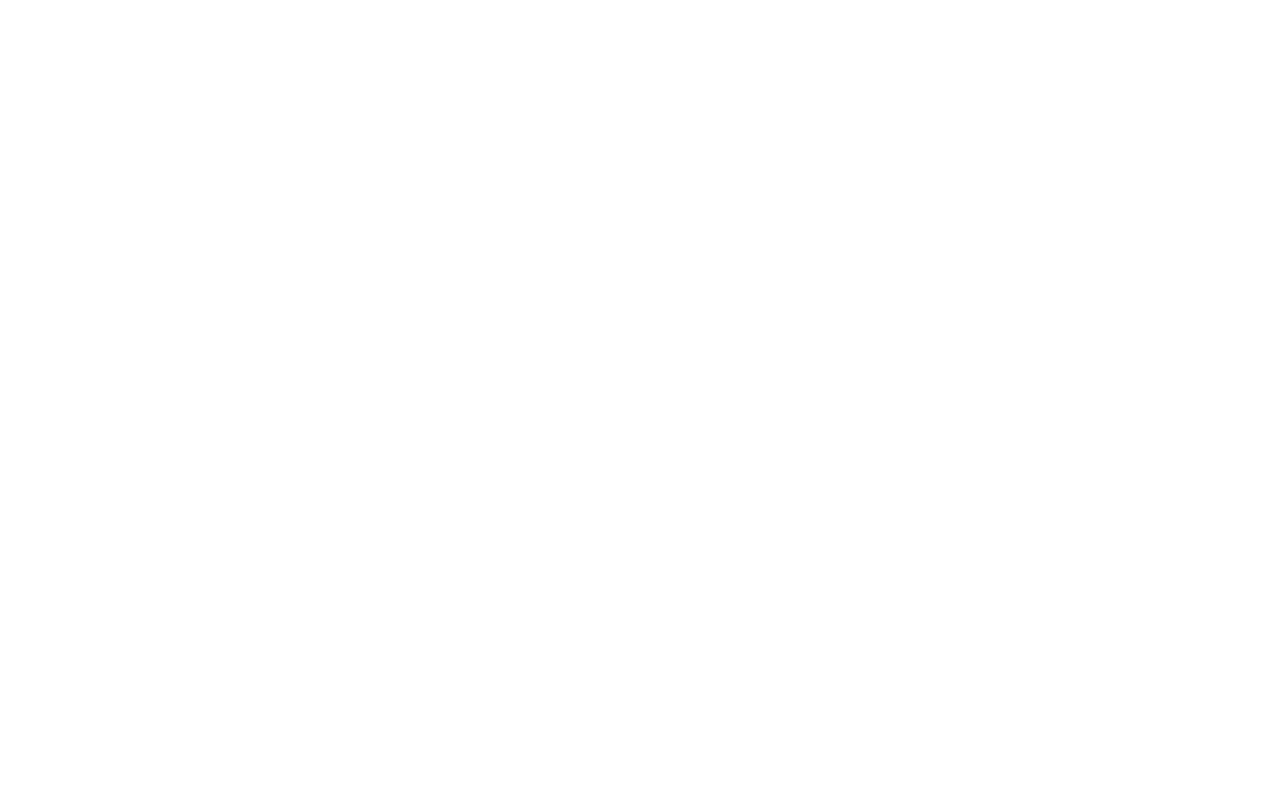
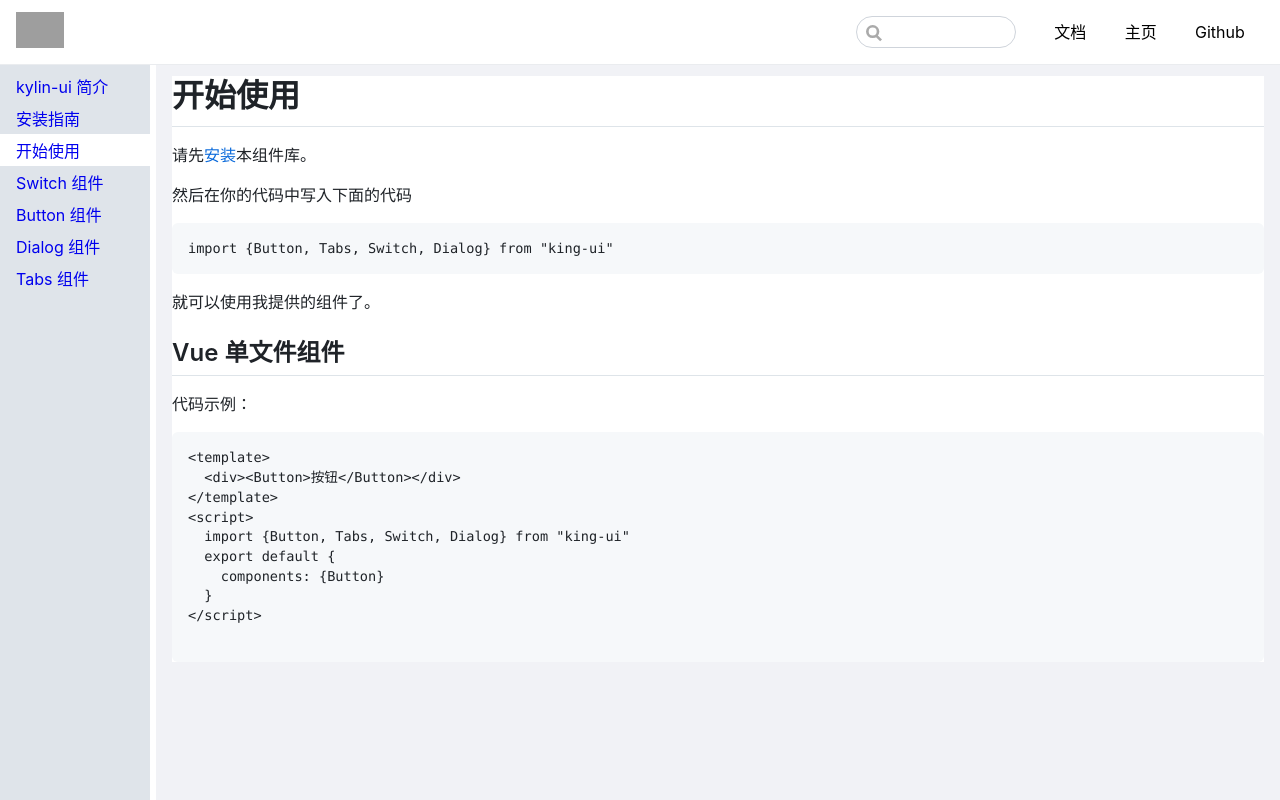
Before and after one commit to zl454/kirin-ui, a Vue app: page /#/doc/get-start in a window 1280 px wide. Before the commit this address had no page. Built offline with nearby package versions, Linux system fonts and the light colour scheme; grey boxes are pictures that could not be loaded.

Commit message:
引入 markdown

```diff
--- a/package.json
+++ b/package.json
@@ -7,6 +7,7 @@
     "build": "vite build"
   },
   "dependencies": {
+    "github-markdown-css": "^4.0.0",
     "vue": "^3.0.0-rc.1",
     "vue-router": "4.0.0-beta.3"
   },
--- a/src/main.ts
+++ b/src/main.ts
@@ -3,6 +3,7 @@ import './lib/kylin.scss'
 import { createApp } from 'vue'
 import App from './App.vue'
 import { router } from './router'
+import 'github-markdown-css'
 
 const app = createApp(App)
 app.use(router)
--- a/src/router.ts
+++ b/src/router.ts
@@ -19,7 +19,7 @@ export const router = createRouter({
         { path: '', component: DocDemo },
         { path: 'introduce', component: Introduce },
         { path: 'install', component: Install },
-        { path: 'getstart', component: GetStart },
+        { path: 'get-start', component: GetStart },
         { path: 'switch', component: SwitchDemo },
         { path: 'button', component: ButtonDemo },
         { path: 'dialog', component: DialogDemo },
--- a/src/views/Doc.vue
+++ b/src/views/Doc.vue
@@ -18,7 +18,7 @@
           <router-link to='/doc/install'>安装指南</router-link>
         </li>
         <li>
-          <router-link to='/doc/getstart'>开始使用</router-link>
+          <router-link to='/doc/get-start'>开始使用</router-link>
         </li>
         <li>
           <router-link to='/doc/switch'>Switch 组件</router-link>
@@ -61,10 +61,6 @@ export default {
 </script>
 
 <style lang="scss" scoped>
-.router-link-active {
-  text-decoration: underline;
-}
-
 .layout {
   display: flex;
   flex-direction: column;
@@ -77,7 +73,7 @@ export default {
   >.content {
     flex-grow: 1;
     padding-top: 60px;
-    padding-left: 260px;
+    padding-left: 156px;
 
     @media (max-width: 500px) {
       padding-left: 0;
@@ -101,8 +97,8 @@ export default {
 
 aside {
   background: #dfe4ea;
-  width: 260px;
-  padding: 16px;
+  width: 150px;
+  padding: 16px 0;
   position: fixed;
   top: 0;
   left: 0;
@@ -115,7 +111,15 @@ aside {
 
   >ol {
     >li {
-      padding: 4px 0;
+      a {
+        display: block;
+        padding: 4px 16px;
+        text-decoration: none;
+      }
+
+      .router-link-active {
+        background: white;
+      }
     }
   }
 }
--- a/src/views/GetStart.vue
+++ b/src/views/GetStart.vue
@@ -1,5 +1,25 @@
 <template>
-<div>
-  开始
-</div>
+<article class="markdown-body">
+  <h1>
+    开始使用
+  </h1>
+
+  <p>请先<a href="#/doc/install">安装</a>本组件库。</p>
+  <p>然后在你的代码中写入下面的代码</p>
+  <pre><code>import {Button, Tabs, Switch, Dialog} from "king-ui"</code></pre>
+  就可以使用我提供的组件了。
+
+  <h2>Vue 单文件组件</h2>
+  <p>代码示例：</p>
+  <pre><code>&lt;template&gt;
+  &lt;div&gt;&lt;Button&gt;按钮&lt;/Button&gt;&lt;/div&gt;
+&lt;/template&gt;
+&lt;script&gt;
+  import {Button, Tabs, Switch, Dialog} from "king-ui"
+  export default {
+    components: {Button}
+  }
+&lt;/script&gt;
+ </code></pre>
+</article>
 </template>
--- a/src/views/Install.vue
+++ b/src/views/Install.vue
@@ -1,5 +1,13 @@
 <template>
-<div>
-  安装指南
-</div>
+<article class="markdown-body">
+  <h1>安装</h1>
+  <p>打开终端运行下列命令：</p>
+  <pre><code>npm install king-ui</code></pre>
+  <p>或</p>
+  <pre><code>yarn add king-ui</code></pre>
+
+  <p>
+    下一节：<a href="#/doc/get-start">开始使用</a>
+  </p>
+</article>
 </template>
--- a/src/views/Introduce.vue
+++ b/src/views/Introduce.vue
@@ -1,19 +1,20 @@
 <template>
-<div>
-  <h1>Kylin-UI</h1>
-  <p>
-    这是我的第一个具有代表性的 Vue 造轮子项目。希望最终能够展现出一个好的效果。
-  </p>
-</div>
+<article class="markdown-body">
+  <h1>介绍</h1>
+  <p>King UI 是一款基于 Vue 3 和 TypeScript 的 UI 组件库。</p>
+  <p>这款组件库其实是我为了总结自己这几年的技术经验而写的，全程亲手编写，尽量不采用第三方库，包括你现在看到的这个官网也几乎都是我自己写的。</p>
+  <p>所以如果强烈不建议你将此 UI 库用于生产环境。但如果你是抱着看源代码的目的来的，那么这个库还是值得一看的。源代码放在了 github.com/frankfang/xxxxxxx，历史提交信息非常规范，你可以按提交的顺序逐个查看；你也可以直接查看每个组件的源代码和示例，运行方法见 README.md。</p>
+  下一节：<a href="#/doc/install">安装</a>
+</article>
 </template>
 
 <style lang="scss" scoped>
-h1 {
-  margin: 10px 0;
-}
+// h1 {
+//   margin: 10px 0;
+// }
 
-p {
-  text-indent: 2em;
-  line-height: 1.5;
-}
+// p {
+//   text-indent: 2em;
+//   line-height: 1.5;
+// }
 </style>
```
Also changed, not shown: 1 other file (tests, documents, lock files or other folders).
